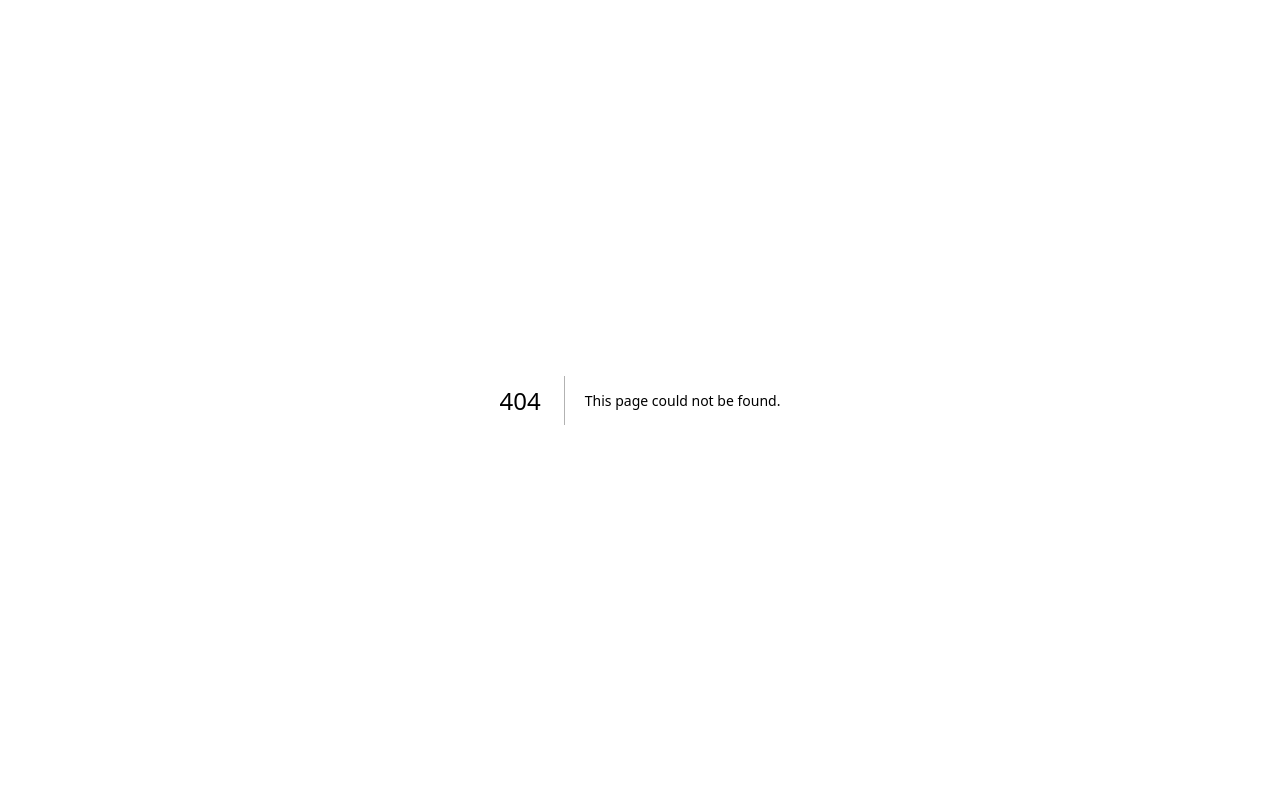
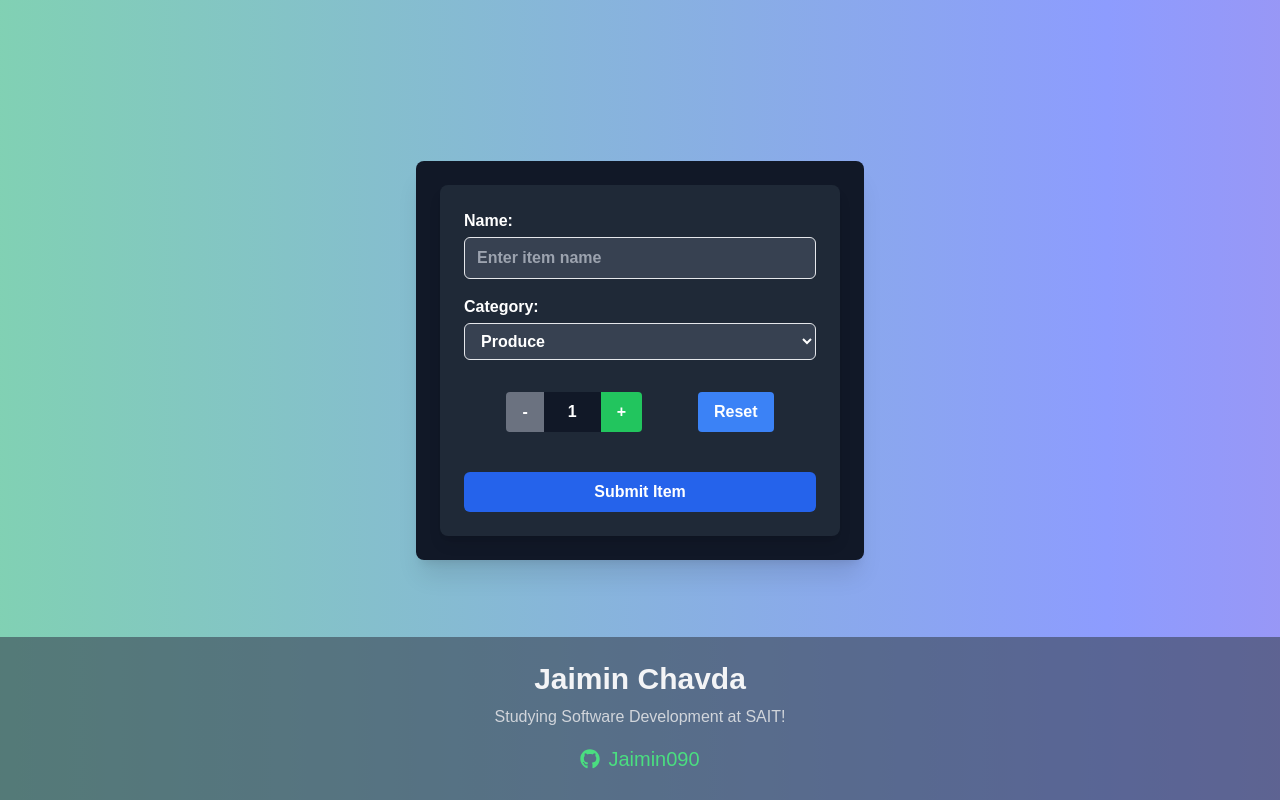
Before and after one commit to Jaimin090/cprg306-assignments, a Next.js app: page /week-5 in a window 1280 px wide. Before the commit this address had no page. Built offline with nearby package versions, Linux system fonts and the light colour scheme.

Commit message:
Week 5 completed

```diff
--- a/app/layout.js
+++ b/app/layout.js
@@ -13,7 +13,7 @@ const geistMono = localFont({
 });
 
 export const metadata = {
-  title: "Shopping List",
+  title: "Web Dev Assignments",
   description: "Generated by Jaimin",
 };
 
--- /dev/null
+++ b/app/week-5/new-item.js
@@ -0,0 +1,125 @@
+// app/week-4/new-item.js
+"use client";
+
+import { useState } from 'react';
+
+export default function NewItem() {
+    //
+    const [quantity, setQuantity] = useState(1);
+    const [name, setName] = useState('');
+    const [category, setCategory] = useState('produce');
+    const [isNameValid, setIsNameValid] = useState(true);
+
+  // max 20
+    const increment = () => {
+    setQuantity(prevQuantity => Math.min(prevQuantity + 1, 20));
+  };
+
+  // min 1
+    const decrement = () => {
+    setQuantity(prevQuantity => Math.max(prevQuantity - 1, 1));
+  };
+
+    const handleSubmit = (event) => {
+        event.preventDefault();
+        if (name.trim() === '') {
+            setIsNameValid(false);
+            return;
+        }
+
+        const item = { name, quantity, category };
+        console.log(item);
+
+        alert(`Name: ${name}, Quantity: ${quantity}, Category: ${category}`);
+        setName('');
+        setCategory('produce');
+        setQuantity(1);
+        setIsNameValid(true);
+    }
+
+  return (
+    <div className="p-6 bg-gray-800 text-white rounded-lg shadow-lg text-center mu-10">
+
+        {/* Name and Category */}
+        <form onSubmit={handleSubmit} className="space-y-4">
+                <div>
+                    <label className="block text-left font-semibold mb-2">
+                        Name:
+                        <input
+                            type="text"
+                            value={name}
+                            onChange={(e) => setName(e.target.value)}
+                            required
+                            className={`block w-full px-3 py-2 mt-1 border rounded-md bg-gray-700 text-white focus:outline-none focus:ring-2
+                                ${!isNameValid ? 'border-red-500 focus:ring-red-500' : 'focus:ring-blue-500'}`}
+                            placeholder="Enter item name"
+                        />
+                        {!isNameValid && (
+                            <p className="text-red-500 text-sm mt-1">Name is required</p>
+                        )}
+                    </label>
+                </div>
+
+                {/* Category */}
+                <div>
+                    <label className="block text-left font-semibold mb-2">
+                        Category:
+                        <select
+                            value={category}
+                            onChange={(e) => setCategory(e.target.value)}
+                            className="block w-full px-3 py-2 mt-1 border rounded-md bg-gray-700 text-white focus:outline-none focus:ring-2 focus:ring-blue-500"
+                        >
+                            <option value="produce">Produce</option>
+                            <option value="dairy">Dairy</option>
+                            <option value="bakery">Bakery</option>
+                            <option value="meat">Meat</option>
+                            <option value="frozen-foods">Frozen Foods</option>
+                            <option value="canned-goods">Canned Goods</option>
+                            <option value="dry-goods">Dry Goods</option>
+                            <option value="beverages">Beverages</option>
+                            <option value="snacks">Snacks</option>
+                            <option value="household">Household</option>
+                            <option value="other">Other</option>
+                        </select>
+                    </label>
+                </div>
+        </form>
+
+        {/* Quantity */}
+        <div className="flex items-center justify-center mb-4 flex-row">
+
+                {/*  decrement button */}
+                <button onClick={decrement}
+                disabled={quantity === 1}
+                title={quantity === 1 ? "Minimum quantity is 1" : ""}
+                className="px-4 py-2 bg-red-500 hover:bg-red-600 text-white font-bold rounded-l disabled:bg-gray-500 transition-colors duration-300"
+                > - </button>
+
+                {/* view quantity */}
+                <span className="px-6 py-2 bg-gray-900 text-white font-semibold">
+                    {quantity}
+                </span>
+
+                {/* increment button */}
+                <button onClick={increment}
+                disabled={quantity === 20}
+                title={quantity === 1 ? "Maximum quantity is 20" : ""}
+                className="px-4 py-2 bg-green-500 hover:bg-green-600 text-white font-bold rounded-r disabled:bg-gray-500 transition-colors duration-300"
+                > + </button>
+
+            {/* reset button */}
+            <button onClick={() => setQuantity(1)} className="px-4 py-2 bg-blue-500 hover:bg-blue-600 text-white font-bold rounded ml-14 my-6">
+                Reset
+            </button>
+        </div>
+
+        {/* Submit Buttom  */}
+        <form onSubmit={handleSubmit}>
+                <button type="submit"
+                className="w-full px-4 py-2 bg-blue-600 hover:bg-blue-700 text-white font-bold rounded-md transition-colors duration-300">
+                    Submit Item
+                </button>
+        </form>
+    </div>
+  );
+}
--- /dev/null
+++ b/app/week-5/page.js
@@ -0,0 +1,18 @@
+import MyInfo from '../week-2/student-info';
+import NewItem from './new-item';
+
+export default function Page() {
+  return (
+    <div className="flex flex-col justify-center items-center min-h-screen bg-animated p-8">
+
+        {/* Main Content */}
+        <div className="bg-gray-900 p-6 rounded-lg shadow-xl max-w-md w-full mb-20">
+            <NewItem />
+        </div>
+
+        {/* Footer */}
+            <div className="absolute mt-20 bottom-0 w-full"><MyInfo/></div>
+
+    </div>
+  );
+}
```
